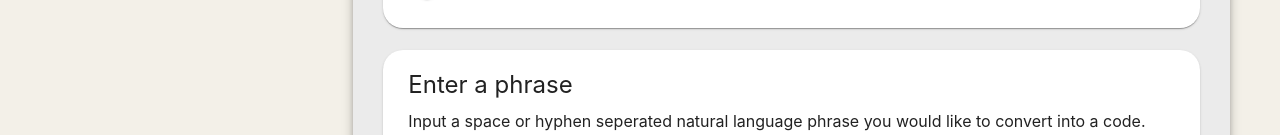
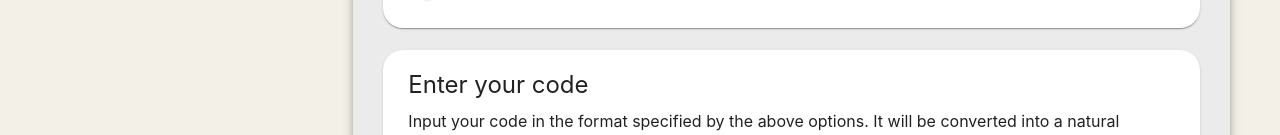
Before and after one commit to dqna64/mnemeric, a Next.js app: page / in a window 1280 px wide. Shown: the part 817-952 px from the top of the page. Built offline with nearby package versions, Linux system fonts and the light colour scheme.

Commit message:
Correct encode/decode direction

```diff
--- a/pages/index.js
+++ b/pages/index.js
@@ -933,12 +933,12 @@ function Decipher(props) {
                     </Paper>
                     <Paper className={classes.stepContainer}>
                         <div className={styles.prompt}>
-                            {cipherDirection
+                            {!cipherDirection
                                 ? "Enter your code"
                                 : "Enter a phrase"}
                         </div>
                         <div className={styles.info}>
-                            {cipherDirection
+                            {!cipherDirection
                                 ? "Input your code in the format specified by the above options. It will be converted into a natural language phrase."
                                 : "Input a space or hyphen seperated natural language phrase you would like to convert into a code."}
                         </div>
```
